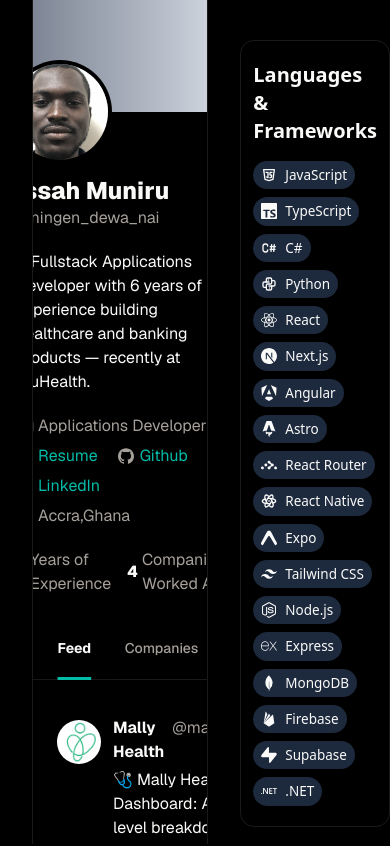
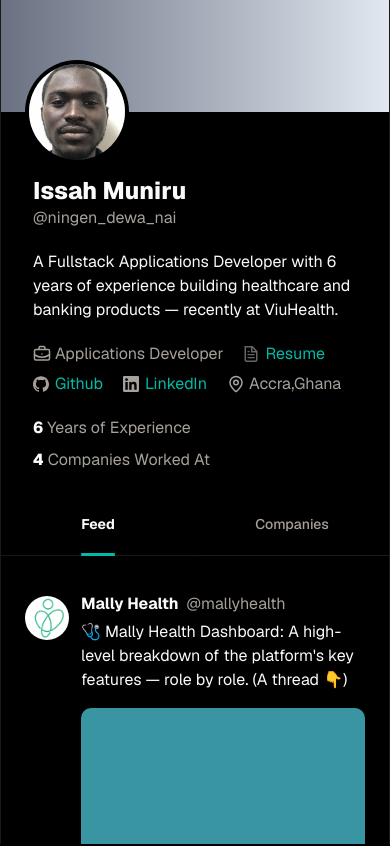
Before and after one commit to MuniruIssah/itsmuniru, a Next.js app: page / in a window 390 px wide. Shown: the top 846 px of the page. Built offline with nearby package versions, Linux system fonts and the light colour scheme.

Commit message:
mobile responsiveness

```diff
--- a/app/page.tsx
+++ b/app/page.tsx
@@ -10,15 +10,18 @@
 import RelatedProfiles from "@/components/RelatedProfiles";
 
 export default function Home() {
-  const MY_HANDLE='ningen_dewa_nai'
-  const me = profiles.filter(item=>item.handle===MY_HANDLE)[0];
+  const MY_HANDLE = "ningen_dewa_nai";
+  const me = profiles.filter((item) => item.handle === MY_HANDLE)[0];
   const languagesAndFrameworks = currentStack[0].items;
   const toolsAndOthers = currentStack[1].items;
-  const allPosts=posts.filter(item=>!item.parentPost);
+  const allPosts = posts.filter((item) => !item.parentPost);
 
   return (
-    <PageLayout languagesAndFrameworks={languagesAndFrameworks} toolsAndOthers={toolsAndOthers}>
-      <div className="items-center max-w-xl mx-auto min-h-screen   gap-6  font-[family-name:var(--font-geist-sans)] border-x  overflow-y-auto">
+    <PageLayout
+      languagesAndFrameworks={languagesAndFrameworks}
+      toolsAndOthers={toolsAndOthers}
+    >
+      <div className="items-center max-w-xl lg:max-w-md xl:max-w-xl mx-auto min-h-screen   gap-6  font-[family-name:var(--font-geist-sans)] border-x  overflow-y-auto">
         <div className="">
           <main className="flex flex-col gap-6 sm:gap-8 row-start-2 items-center sm:items-start">
             <PersonalDetailsSection {...me} />
@@ -38,10 +41,10 @@
           </TabsList>
           <TabsContent value="experience">
             <div>
-              {allPosts.slice(0,2).map((item, index) => (
+              {allPosts.slice(0, 2).map((item, index) => (
                 <Post thread key={index} {...item} />
               ))}
-              <RelatedProfiles/>
+              <RelatedProfiles />
 
               {allPosts.slice(2).map((item, index) => (
                 <Post thread key={index} {...item} />
--- a/app/post/[id]/page.tsx
+++ b/app/post/[id]/page.tsx
@@ -16,7 +16,7 @@
 
   return (
     <PostPageLayout>
-      <div className="items-center w-xl mx-auto min-h-screen gap-6  font-[family-name:var(--font-geist-sans)] border-x overflow-y-auto">
+      <div className="items-center max-w-xl lg:max-w-md xl:max-w-xl mx-auto min-h-screen gap-6  font-[family-name:var(--font-geist-sans)] border-x overflow-y-auto">
         <div className="">
           <StickyBack type="post" />
           <MainPost {...post} />
--- a/app/profile/[id]/page.tsx
+++ b/app/profile/[id]/page.tsx
@@ -45,7 +45,7 @@
       languagesAndFrameworks={languagesAndFrameworks}
       toolsAndOthers={tools}
     >
-      <div className="items-center max-w-xl mx-auto min-h-screen   gap-6  font-[family-name:var(--font-geist-sans)] border-x  overflow-y-auto">
+      <div className="items-center max-w-xl lg:max-w-md xl:max-w-xl mx-auto min-h-screen   gap-6  font-[family-name:var(--font-geist-sans)] border-x  overflow-y-auto">
         <StickyBack type="profile" title={profile.name} />
 
         <div className="">
--- a/components/PageLayout.tsx
+++ b/components/PageLayout.tsx
@@ -14,8 +14,8 @@
 const PageLayout = (props: IPageLayout) => {
   const { languagesAndFrameworks, toolsAndOthers, children } = props;
   return (
-    <div className="max-w-7xl mx-auto flex gap-x-8 max-h-[100vh]">
-      <div className="flex-1 flex flex-col items-center justify-center">
+    <div className="container xl:max-w-7xl mx-auto flex gap-x-8 max-h-[100vh]">
+      <div className="flex-1 hidden lg:flex flex-col items-center justify-center">
         <Tooltip>
           <TooltipTrigger>
             <Image
@@ -33,7 +33,7 @@
       </div>
 
       {children}
-      <div className="w-full flex-1 flex flex-col gap-8 pt-10">
+      <div className="w-full flex-1 hidden lg:flex flex-col gap-8 pt-10">
         <div className="border rounded-xl p-3 py-5">
           <div className="flex flex-col gap-2">
             <span className="text-xl font-bold">Languages & Frameworks</span>
--- a/components/PersonalDetailsSection.tsx
+++ b/components/PersonalDetailsSection.tsx
@@ -48,7 +48,7 @@
             </div>
           ))}
         </div>
-        <div className="flex items-center gap-4">
+        <div className="flex flex-wrap items-center gap-2 md:gap-4">
           {profile.stats.map((item, index) => (
             <div className="flex items-center gap-1" key={index}>
               <span className="font-extrabold">{item.value}</span>
--- a/components/PostPageLayout.tsx
+++ b/components/PostPageLayout.tsx
@@ -9,8 +9,8 @@
 const PostPageLayout = (props: IPostPageLayout) => {
   const {  children } = props;
   return (
-    <div className="max-w-7xl mx-auto flex gap-x-8 max-h-[100vh]">
-       <div className="flex-1 flex flex-col items-center justify-center">
+    <div className="container xl:max-w-7xl  mx-auto flex gap-x-8 max-h-[100vh]">
+       <div className="flex-1 hidden lg:flex flex-col items-center justify-center ">
         <Tooltip>
           <TooltipTrigger>
             <Image
@@ -27,7 +27,7 @@
         </Tooltip>
       </div>
       {children}
-      <div className="w-full flex-1 flex flex-col gap-8 pt-10">
+      <div className="w-full flex-1 hidden lg:flex flex-col gap-8 pt-10">
         <Quote/>
       </div>
     </div>
```
